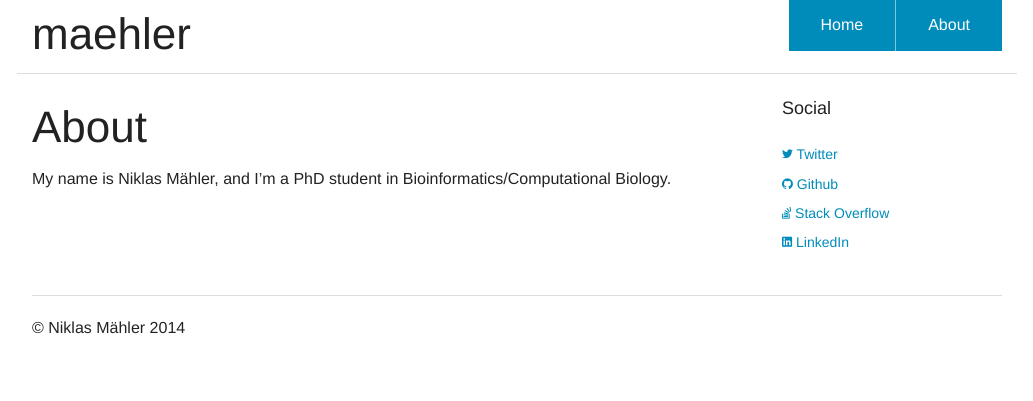
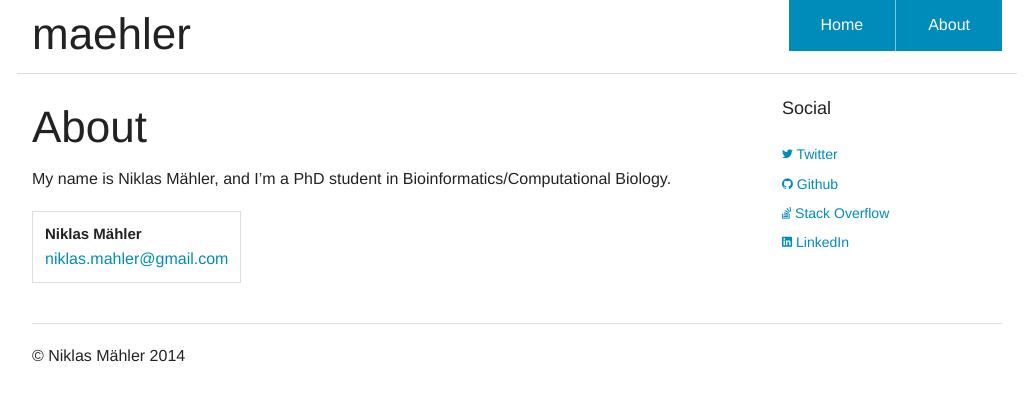
Before and after one commit to maehler/maehler.github.io, a Jekyll site: the page built from about/index.md, in a window 1280 px wide. Shown: the top 401 px of the page, without its empty margins (123-1156 px from the left). Built offline with Jekyll 4.4.1, drawn with Linux system fonts in a browser that asks for light colours.

Commit message:
added vcard

```diff
--- a/about/index.md
+++ b/about/index.md
@@ -8,3 +8,8 @@ About
 
 My name is Niklas Mähler, and I'm a PhD student in Bioinformatics/Computational
 Biology.
+
+<ul class="vcard">
+	<li class="fn">Niklas Mähler</li>
+	<li class="email"><a hfref="mailto:niklas.mahler@gmail.com">niklas.mahler@gmail.com</a></li>
+</ul>
```
